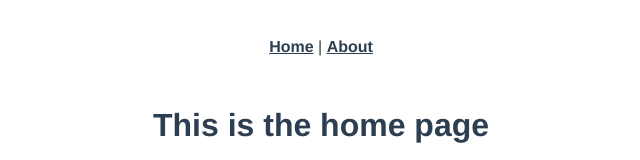
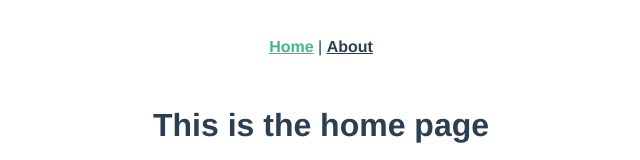
Before and after one commit to tanzbenjamas/vue_exam, a Vue app in the folder real-world-vue2/: page / in a window 1280 px wide. Shown: the top 160 px of the page, without its empty margins (319-959 px from the left). Built offline with nearby package versions, Linux system fonts and the light colour scheme.

Commit message:
:to="{name :'Home'}">Home เขียน router-link อีกแบบ

```diff
--- a/real-world-vue2/src/App.vue
+++ b/real-world-vue2/src/App.vue
@@ -1,7 +1,7 @@
 <template>
   <div id="app">
     <div id="nav">
-      <router-link to="{name :'home'}">Home</router-link> |
+      <router-link :to="{name :'Home'}">Home</router-link> |
       <router-link to="/about">About</router-link>
 
       <!-- or <router-link :to="{name :'Home'}">Home</router-link> |
```
